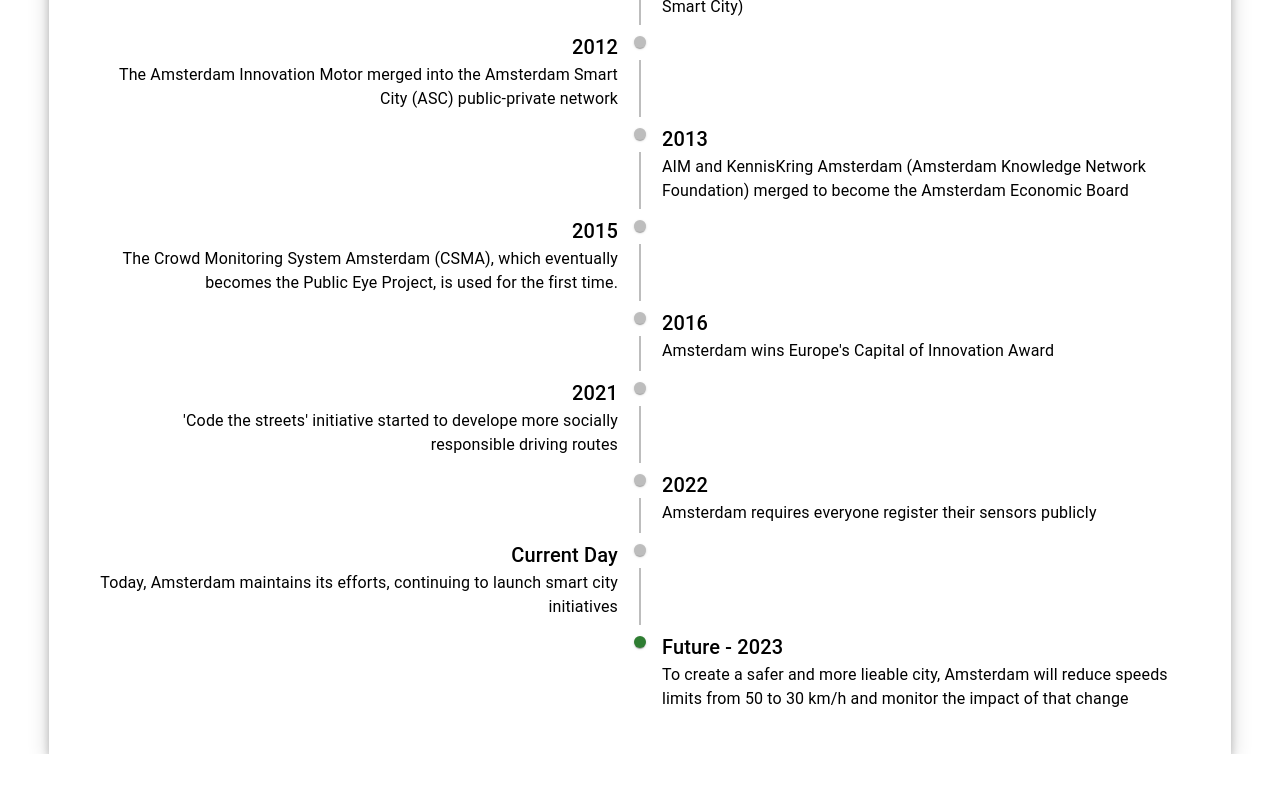
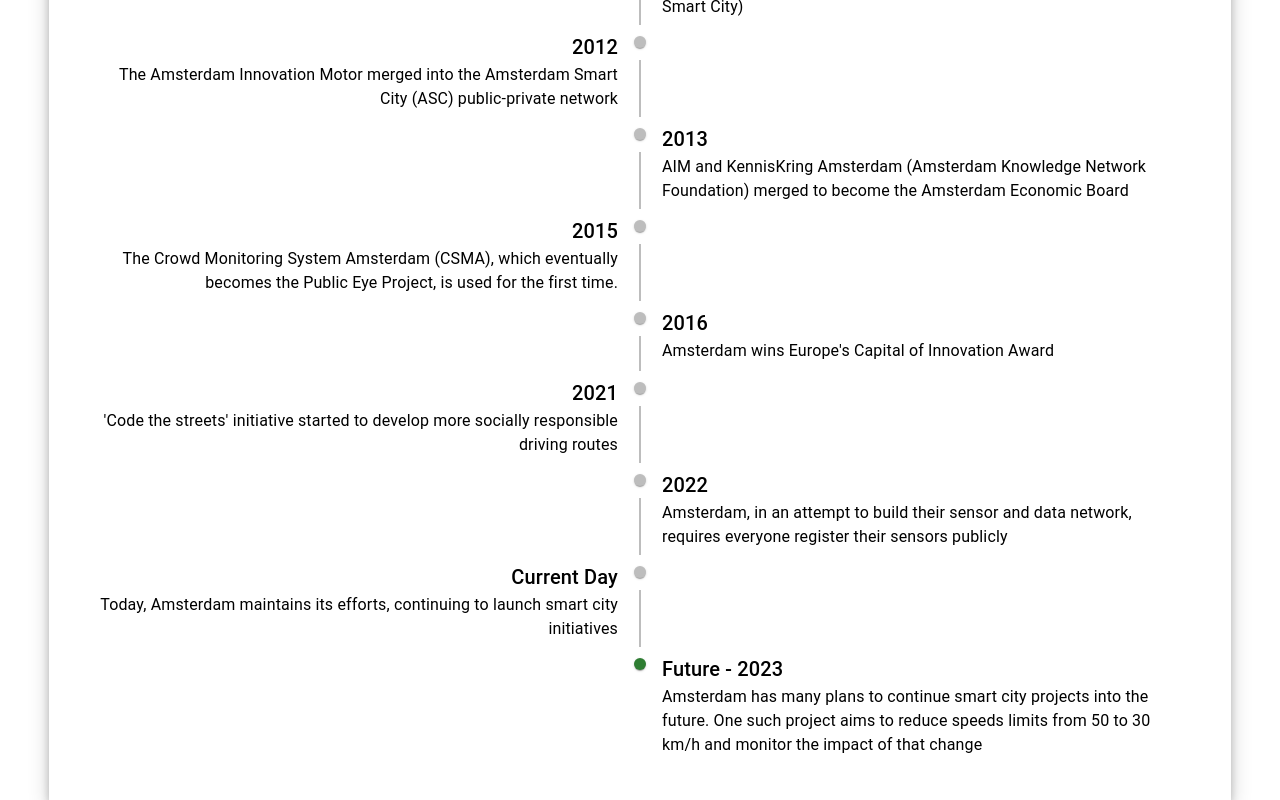
Before and after one commit to ryan-t-clark/Amsterdam-Dashboard, a React (Create React App) app: page /history in a window 1280 px wide. Shown: the part 553-1353 px from the top of the page. Before the commit the page ends 1307 px from the top, so only its background shows below. Built offline with nearby package versions, Linux system fonts and the light colour scheme.

Commit message:
fixed enrique's spelling

```diff
--- a/src/components/Dashboard.js
+++ b/src/components/Dashboard.js
@@ -516,10 +516,10 @@
                   CO2 emissions caused by use of electricity stem from the generation of electric power for
                   various different purposes such as industry, construction, commercial and public services,
                   household power, etc. CO2 emissions caused by Fuel Consumption stem from exhuast fumes
-                  created by vehicles for various different usages such as transportation, shipping, Fishing, etc.
+                  created by vehicles for various different usages such as transportation, shipping, fishing, etc.
                   CO2 emissions caused by Gas Consumption stems from a plethora of different uses, such as household
-                  natural gas, construction equipment, public utilities, etc. Lastly, Emissions from miscilaneous
-                  Greenhouse Gases stem from a wide variety of sources, from backyard firepits to farm animals.
+                  natural gas, construction equipment, public utilities, etc. Lastly, Emissions from miscellaneous
+                  greenhouse gases stem from a wide variety of sources, from backyard firepits to farm animals.
                 </p>
                 <Grid container spacing={2}>
                   <Grid item xs={6} justifyContent="center" direction="row" alignItems="center">
--- a/src/components/GasTable.js
+++ b/src/components/GasTable.js
@@ -102,6 +102,7 @@
                 <p>Data for this table is retrieved from Amsterdam's official data API.</p>
                 <a href="https://api.data.amsterdam.nl/api/">https://api.data.amsterdam.nl/api/</a>
                 <h3>Natural Gas Consumption</h3>
+                <p>This table describes the number of connections between postal codes as well as the annual consumption in m^3 of natural gas between those two postal codes.</p>
                 {buildTable()}
                 <span>
                     <button onClick={getMore}>Get More Data</button>
--- a/src/components/History.js
+++ b/src/components/History.js
@@ -114,7 +114,7 @@
                         <Typography variant="h6" component="span">
                             2021
                         </Typography>
-                        <Typography>'Code the streets' initiative started to develope more socially responsible driving routes</Typography>
+                        <Typography>'Code the streets' initiative started to develop more socially responsible driving routes</Typography>
                     </TimelineContent>
                 </TimelineItem>
                 <TimelineItem>
@@ -126,7 +126,7 @@
                         <Typography variant="h6" component="span">
                             2022
                         </Typography>
-                        <Typography>Amsterdam requires everyone register their sensors publicly</Typography>
+                        <Typography>Amsterdam, in an attempt to build their sensor and data network, requires everyone register their sensors publicly</Typography>
                     </TimelineContent>
                 </TimelineItem>
                 <TimelineItem>
@@ -149,7 +149,7 @@
                         <Typography variant="h6" component="span">
                             Future - 2023
                         </Typography>
-                        <Typography>To create a safer and more lieable city, Amsterdam will reduce speeds limits from 50 to 30 km/h and monitor the impact of that change</Typography>
+                        <Typography>Amsterdam has many plans to continue smart city projects into the future. One such project aims to reduce speeds limits from 50 to 30 km/h and monitor the impact of that change</Typography>
                     </TimelineContent>
                 </TimelineItem>
                 </Timeline>
--- a/src/components/Initiatives.js
+++ b/src/components/Initiatives.js
@@ -211,8 +211,7 @@
                         working and living in a liveable city. This special and flexible approach
                         is gradually developing the test area into an urban district with space
                         for open innovation, special forms of housing, sports, recreation and
-                        greenery. The impact of what we do here is noticeable in the city,
-                        in the country and in the world.
+                        greenery.
                         </p>
                         <a href='https://amsterdamsmartcity.com/organisations/marineterrein-amsterdam'>
                             Source (external link)
```
